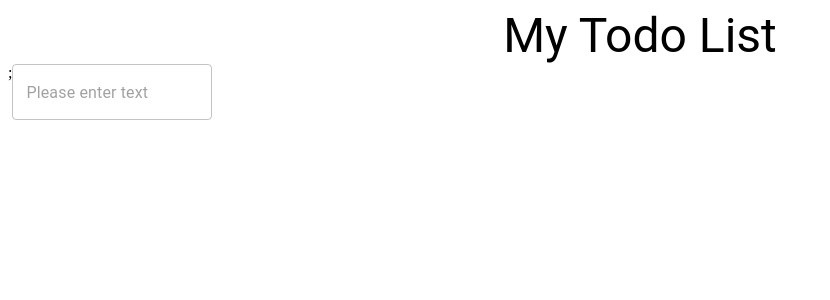
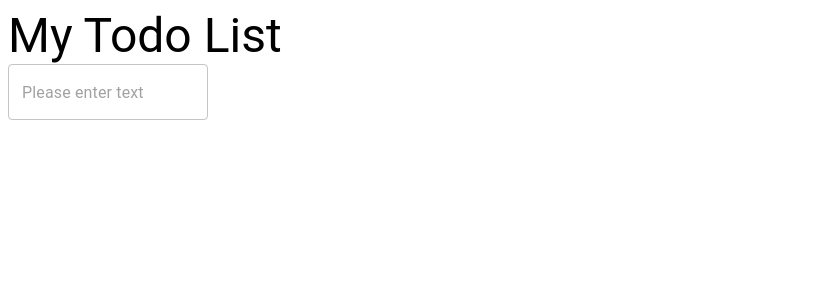
Before and after one commit to dymidev/my-todo-list, a React (Create React App) app: page / in a window 1280 px wide. Shown: the top 300 px of the page, without its empty margins (0-830 px from the left). Built offline with nearby package versions, Linux system fonts and the light colour scheme.

Commit message:
feat: 🎸 Add Box, justifycontent MUI

```diff
--- a/src/App.js
+++ b/src/App.js
@@ -1,17 +1,17 @@
-import { FormControl, OutlinedInput, Typography } from '@mui/material';
+import { FormControl, OutlinedInput, Typography, Box } from '@mui/material';
 
 function App() {
   return (
-    <div>
-      <Typography variant='h3'align='center'>
+    <Box display="flex" justifyContent="center" flexDirection="column">
+      <Typography variant='h3'>
          My Todo List
-      </Typography>;
+      </Typography>
 
       <FormControl sx={{ width: '25ch' }}>
         <OutlinedInput placeholder="Please enter text" />
 
       </FormControl>
-    </div>
+    </Box>
   );
 }
 
```
